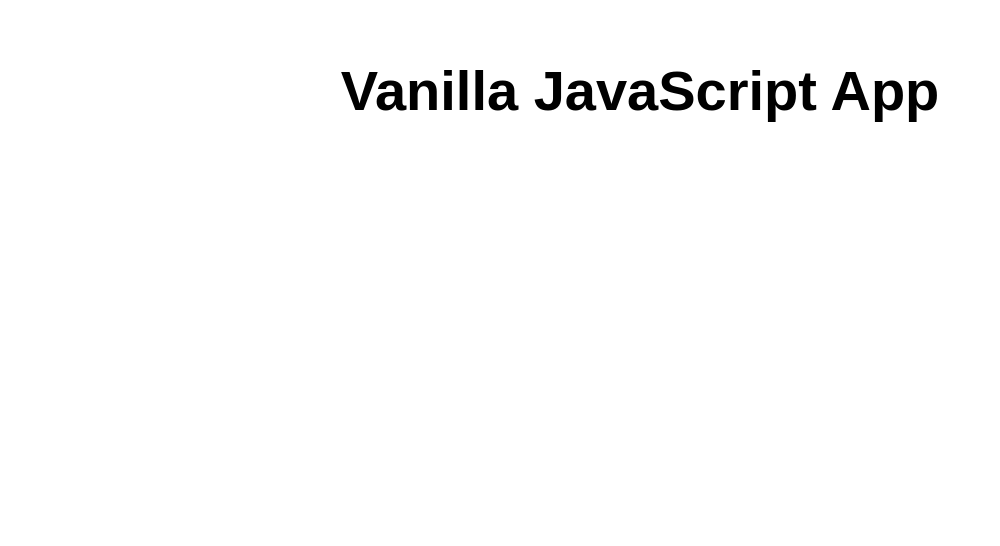
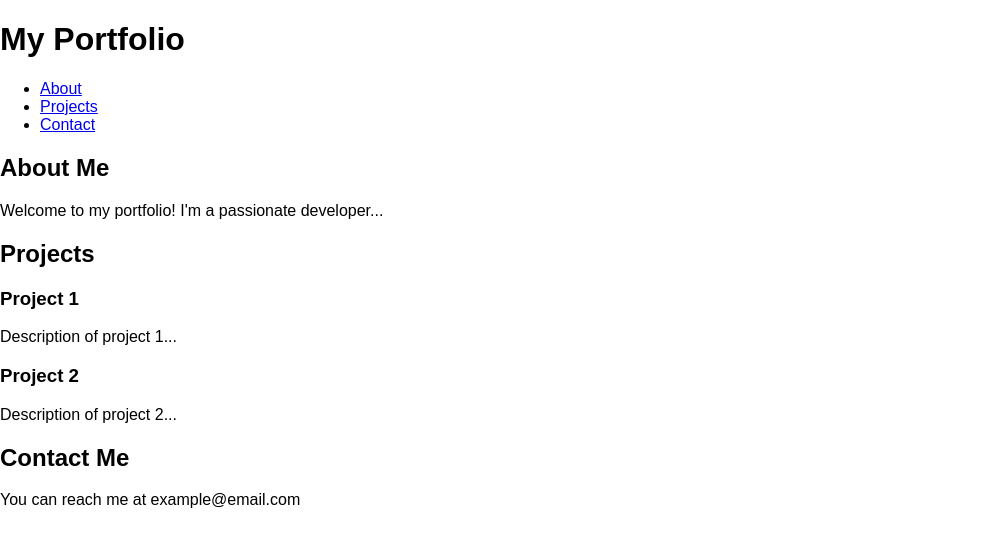
Before and after one commit to Chandruthelinesmasher/my-first-static-web-app-100, a website: page src/index.html in a window 1280 px wide. Shown: the whole page, without its empty margins (0-1000 px from the left). Drawn offline with Linux system fonts and the light colour scheme.

Commit message:
Update index.html

```diff
--- a/src/index.html
+++ b/src/index.html
@@ -1,17 +1,44 @@
 <!DOCTYPE html>
 <html lang="en">
+<head>
+    <meta charset="UTF-8">
+    <meta name="viewport" content="width=device-width, initial-scale=1.0">
+    <title>Portfolio</title>
+    <link rel="stylesheet" href="styles.css">
+</head>
+<body>
+    <header>
+        <h1>My Portfolio</h1>
+        <nav>
+            <ul>
+                <li><a href="#about">About</a></li>
+                <li><a href="#projects">Projects</a></li>
+                <li><a href="#contact">Contact</a></li>
+            </ul>
+        </nav>
+    </header>
 
-<head>
-  <meta charset="UTF-8">
-  <meta name="viewport" content="width=device-width, initial-scale=1.0">
-  <link rel="stylesheet" href="styles.css">
-  <title>Vanilla JavaScript App</title>
-</head>
+    <section id="about">
+        <h2>About Me</h2>
+        <p>Welcome to my portfolio! I'm a passionate developer...</p>
+    </section>
 
-<body>
-  <main>
-    <h1>Vanilla JavaScript App</h1>
-  </main>
+    <section id="projects">
+        <h2>Projects</h2>
+        <div class="project">
+            <h3>Project 1</h3>
+            <p>Description of project 1...</p>
+        </div>
+        <div class="project">
+            <h3>Project 2</h3>
+            <p>Description of project 2...</p>
+        </div>
+        <!-- Add more projects as needed -->
+    </section>
+
+    <section id="contact">
+        <h2>Contact Me</h2>
+        <p>You can reach me at example@email.com</p>
+    </section>
 </body>
-
 </html>
```
